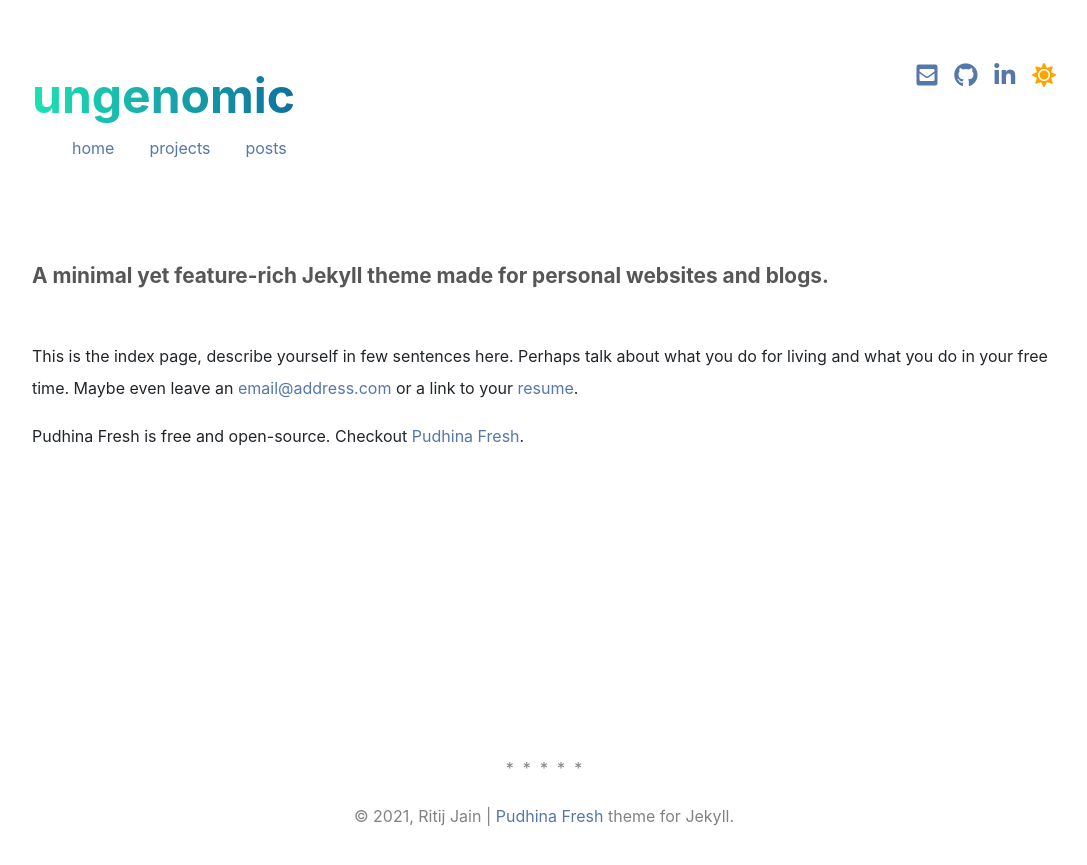
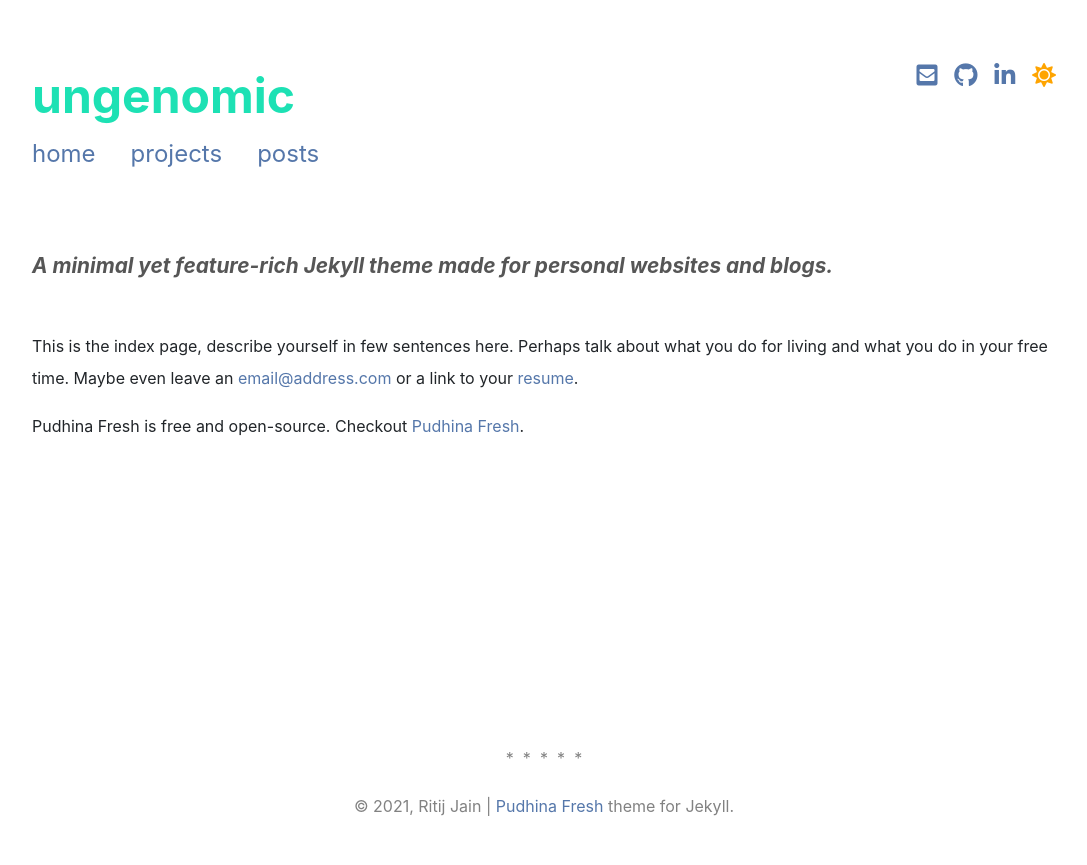
Before and after one commit to MurtoHilali/genemuse, a Jekyll site: the page built from index.md, in a window 1280 px wide. Shown: the top 865 px of the page, without its empty margins (96-1183 px from the left). Built offline with Jekyll 4.4.1, drawn with Linux system fonts in a browser that asks for light colours; nearby versions of some CDN libraries; a style sheet for code colours, icons or effects is not loaded.

Commit message:
Update main.css

```diff
--- a/assets/css/main.css
+++ b/assets/css/main.css
@@ -92,21 +92,6 @@ a.logo:hover {
   display: block;
   text-decoration: none;
 
-  /* Create the gradient. */
-  background-image: linear-gradient(90deg, #1de1b4, #0f709d);
-
-  /* Set the background size and repeat properties. */
-  background-size: 100%;
-  background-repeat: repeat;
-
-  /* Use the text as a mask for the background. */
-  /* This will show the gradient as a text color rather than element bg. */
-  -webkit-background-clip: text;
-  -webkit-text-fill-color: transparent;
-  -moz-background-clip: text;
-  -moz-text-fill-color: transparent;
-
-}
 }
 
 .menu {
@@ -115,7 +100,6 @@ a.logo:hover {
   margin: 0px;
   margin-top: 6px;
   padding: 0px;
-  padding-inline-start: 0px;
   list-style-type: none;
 }
 
@@ -259,6 +243,7 @@ a.logo:hover {
 
 .describe-text {
   color: #565656;
+  font-style: italic;
   font-weight: 700;
   font-size: 130%;
 }
@@ -281,7 +266,7 @@ a.logo:hover {
   .navigation,
   .social-links {
     display: block;
-    text-align: left;
+    text-align: right;
     width: 100%;
   }
 
```
